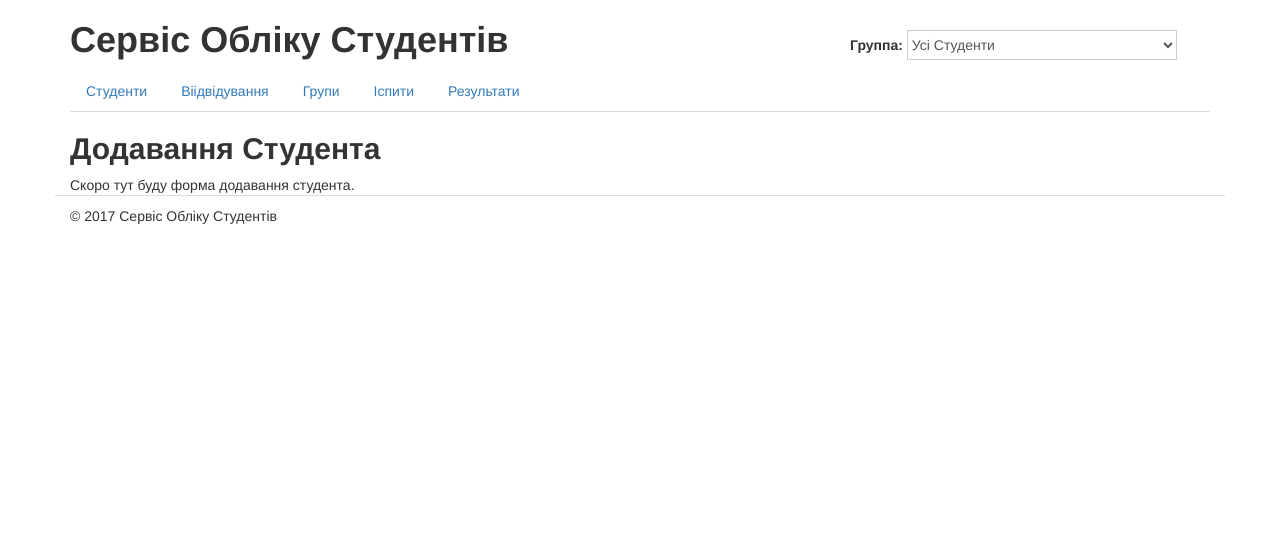
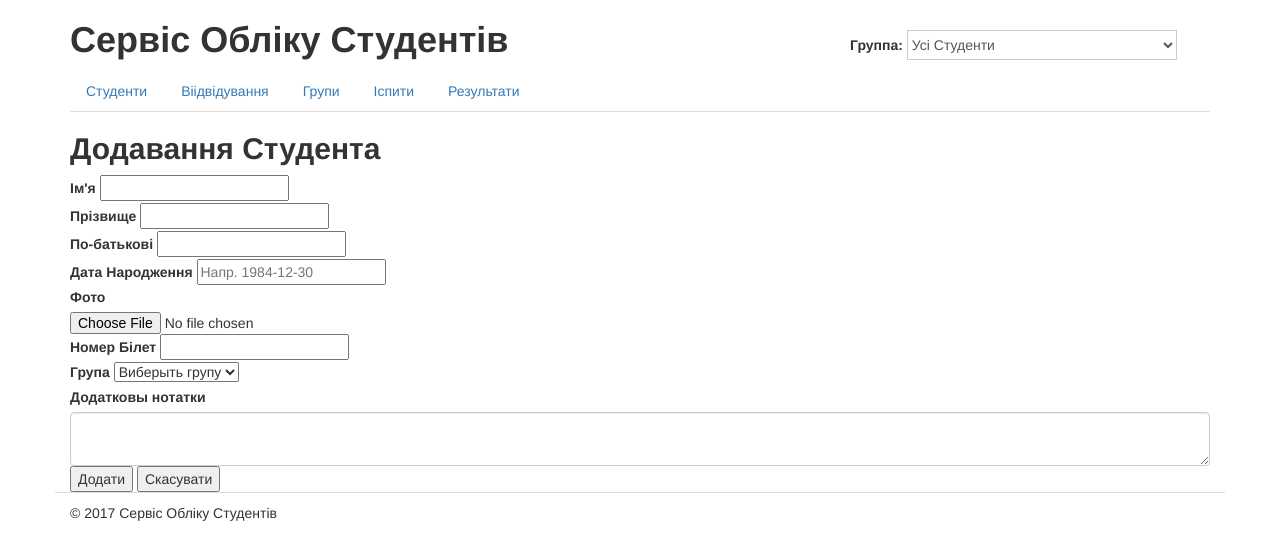
Before and after one commit to gopjak36/studentsdb, a Django app: template students/templates/students/students_add.html in a window 1280 px wide. Shown: the top 560 px of the page. Run offline with Django 3.2, Linux system fonts and the light colour scheme; the template is opened without the code that fills it, so the values that code supplies are empty; parts of the project's set-up code (start-up, migrations or seed data) failed here and were passed over; some libraries are stand-ins or nearby versions.

Commit message:
update students add templates and view

```diff
--- a/students/templates/students/students_add.html
+++ b/students/templates/students/students_add.html
@@ -8,6 +8,66 @@
 
 {% block content %}
 
-Скоро тут буду форма додавання студента.
+<form action="{% url 'students_add' %}" method="post"
+      enctype="multipart/form-data">
+
+    <div>
+      <label for="first_name">Ім'я</label>
+      <input type="text" value=""
+             name="first_name" id="first_name" />
+    </div>
+
+    <div>
+      <label for="last_name">Прізвище</label>
+      <input type="text" value=""
+             name="last_name" id="last_name" />
+    </div>
+
+    <div>
+      <label for="middle_name">По-батькові</label>
+      <input type="text" value=""
+             name="middle_name" id="middle_name" />
+    </div>
+
+    <div>
+      <label for="birthday">Дата Народження</label>
+      <input type="text" value="" /
+             name="birthday" id="birthday"
+             placeholder="Напр. 1984-12-30">
+    </div>
+
+    <div>
+      <label for="photo">Фото</label>
+      <input type="file" value=""
+             name="photo" id="photo" />
+    </div>
+
+    <div>
+      <label for="ticket"> Номер Білет</label>
+      <input type="text" value=""
+             name="ticket" id="ticket" />
+    </div>
+
+    <div>
+      <label for="student_group">Група</label>
+      <select name="student_group" id="student_group">
+        <option value="">Виберыть групу</option>
+        {% for group in groups %}
+        <option value="{{ group.id }}">{{ group.title}}</option>
+        {% endfor %}
+      </select>
+    </div>
+
+  <div>
+    <label for="notes">Додатковы нотатки</label>
+    <textarea name="notes" id="notes" class="form-control"></textarea>
+  </div>
+
+  <div>
+    <input type="submit" value="Додати" name="add_button" />
+    <button type="submit" name="cancel_button">Скасувати</button>
+  </div>
+
+<form>
 
 {% endblock content %}
--- a/students/views/students.py
+++ b/students/views/students.py
@@ -3,7 +3,7 @@ from django.shortcuts import render
 from django.http import HttpResponse
 from django.core.paginator import Paginator, EmptyPage, PageNotAnInteger
 
-from ..models import Student
+from ..models import Student, Group
 
 #Views for Students
 
@@ -32,7 +32,7 @@ def students_list(request):
     return render(request, 'students/students_list.html', {'students': students})
 
 def students_add(request):
-    return render(request, 'students/students_add.html', {})
+    return render(request, 'students/students_add.html', {'groups': Group.objects.all().order_by('title')})
 
 def students_edit(request, sid):
     return HttpResponse('<h1>Edit Student %s</h1>' % sid)
```
